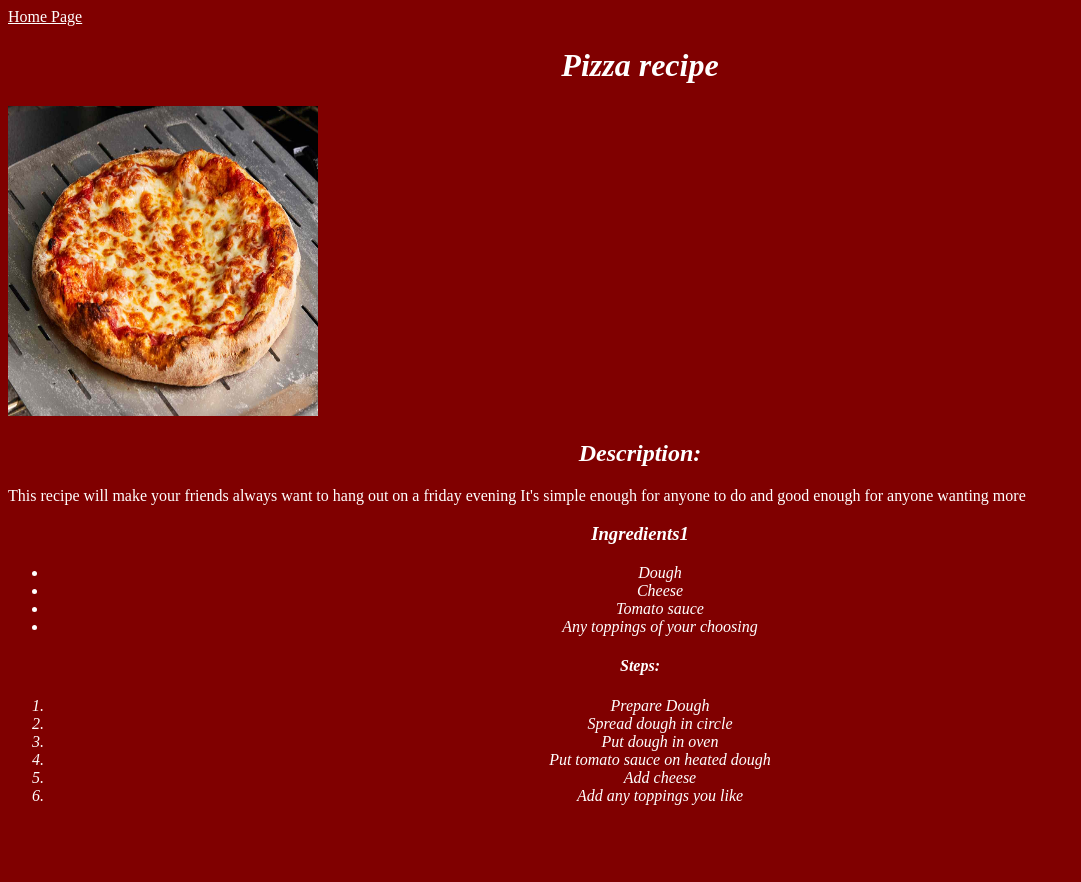
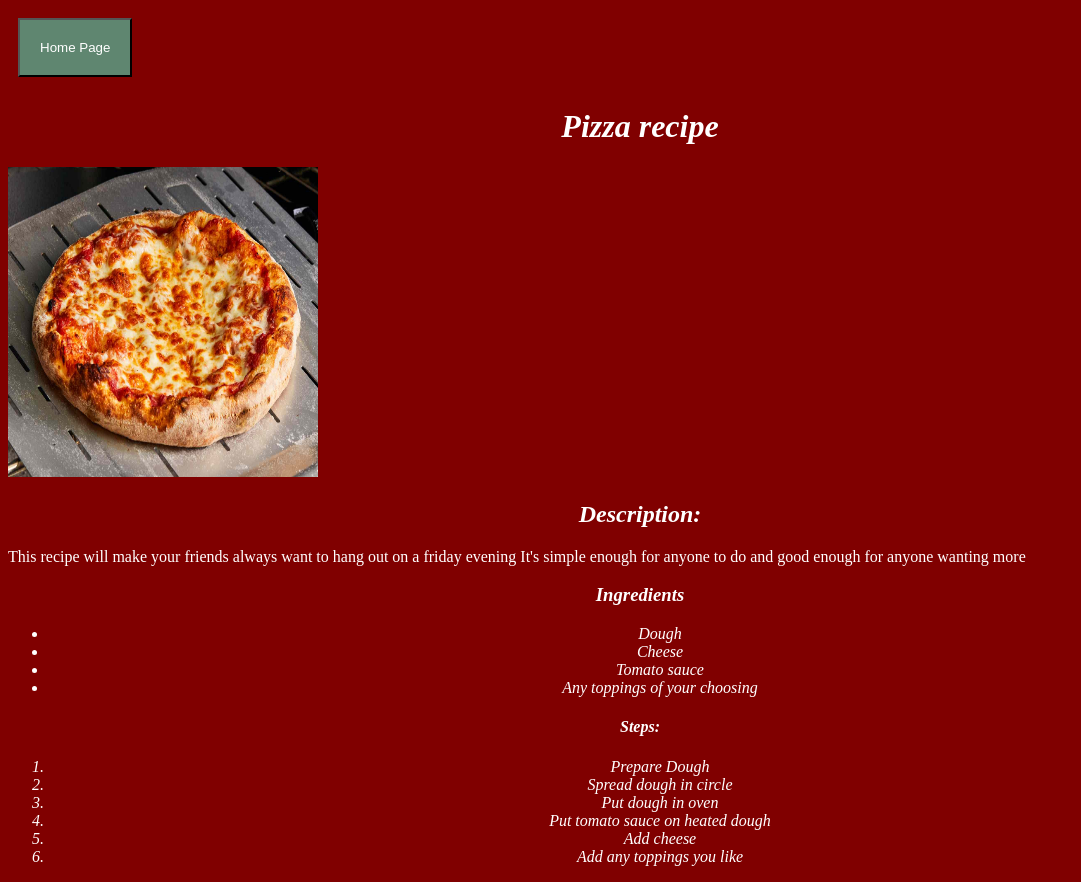
Before and after one commit to zaih0/odin-recipes, a plain HTML site: page recipes/pizza.html in a window 1280 px wide. Shown: the whole page, without its empty margins (0-1081 px from the left). Before the commit the page ends 821 px from the top, so only its background shows below. Drawn offline with Linux system fonts and the light colour scheme.

Commit message:
use box model to add more style

```diff
--- a/recipes/pizza.html
+++ b/recipes/pizza.html
@@ -6,14 +6,14 @@
         <link rel="stylesheet" href="../styles.css">
     </head>
     <body>
-        <a href="../index.html">Home Page</a>
+        <a href="../index.html"><button>Home Page</button></a>
         <h1 id="title">Pizza recipe</h1>
         <img src="../img/pizza.jpg" alt="A picture of a classic pizza" height="310" width="410">
         <h2 id="title">Description:</h2>
         <p1 class="content">This recipe will make your friends always want to hang out on a friday evening
             It's simple enough for anyone to do and good enough for anyone wanting more
         </p1>
-        <h3 id="title">Ingredients1</h3>
+        <h3 id="title">Ingredients</h3>
         <ul class="list">
             <li>Dough</li>
             <li>Cheese</li>
```
Also changed, not shown: recipes/hotdogs.html (+1 -1 lines), recipes/mac-cheese.html (+1 -1 lines).
